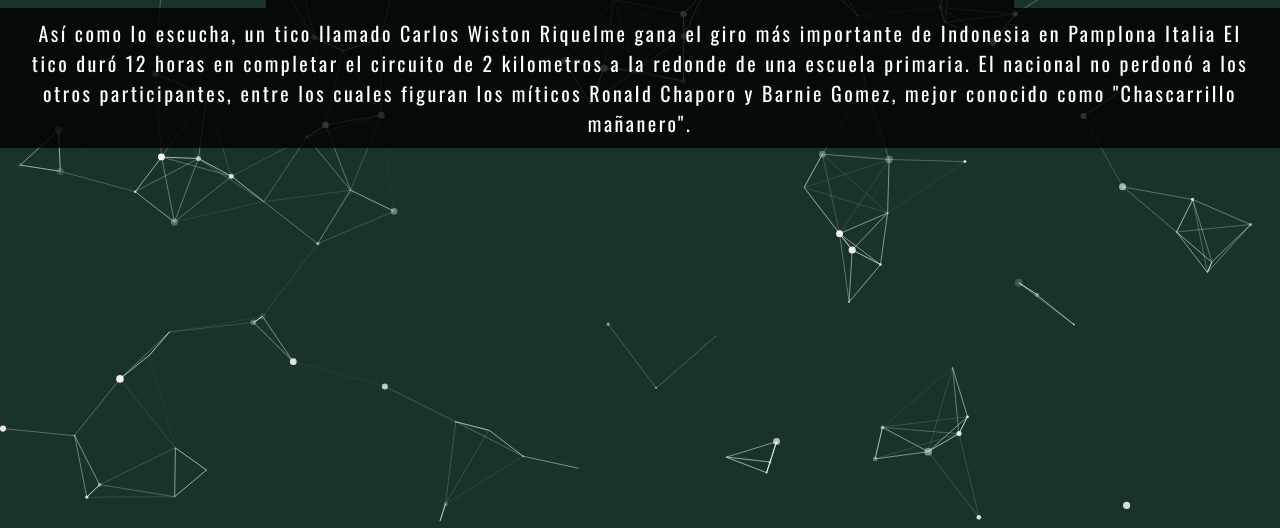
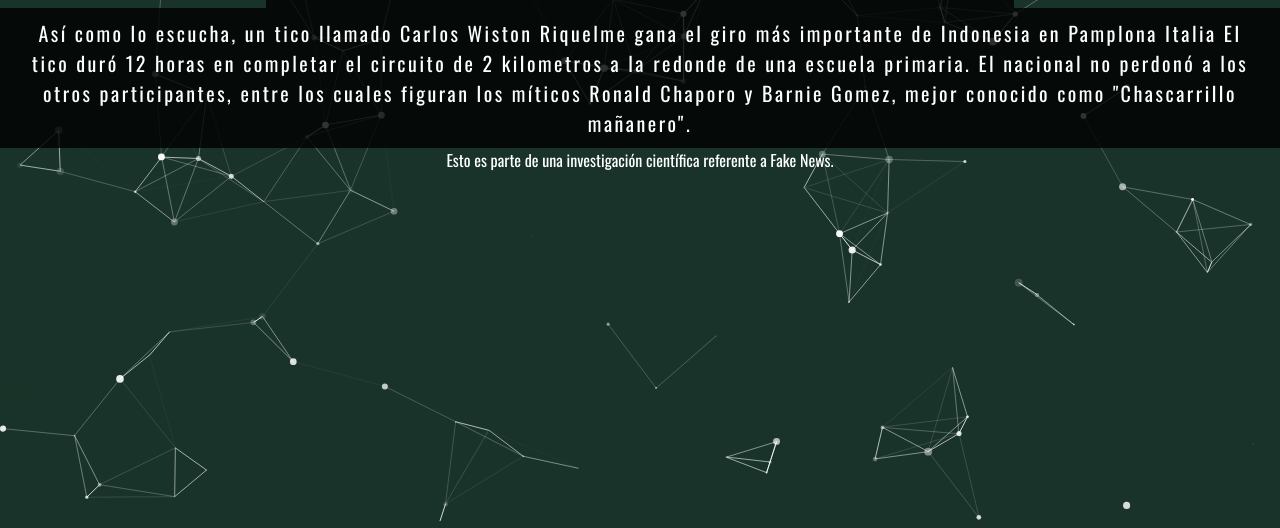
Before and after one commit to LATAMNEWS/Maratonista-tico-gana-el-giro-de-Pamplona, a plain HTML site: page index.html in a window 1280 px wide. Shown: the part 272-800 px from the top of the page. Drawn offline with nearby package versions, Linux system fonts and the light colour scheme.

Commit message:
Update index.html

```diff
--- a/index.html
+++ b/index.html
@@ -24,7 +24,9 @@
 		<p>Así como lo escucha, un tico llamado Carlos Wiston Riquelme gana el giro más importante de Indonesia en Pamplona Italia
 			El tico duró 12 horas en completar el circuito de 2 kilometros a la redonde de una escuela primaria.
 			El nacional no perdonó a los otros participantes, entre los cuales figuran los míticos Ronald Chaporo y Barnie Gomez, mejor
-			conocido como "Chascarrillo mañanero".</p>
+			conocido como "Chascarrillo mañanero".</p> <br>
+
+			Esto es parte de una investigación científica referente a Fake News.
 	</div>
 
 	</div>
```
